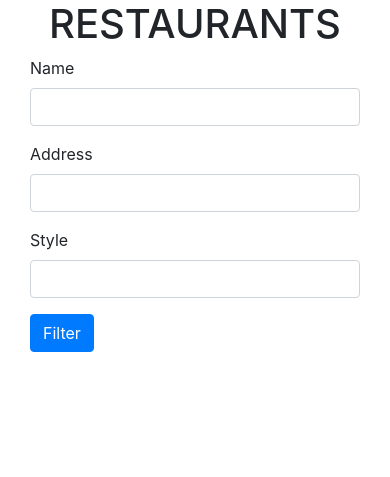
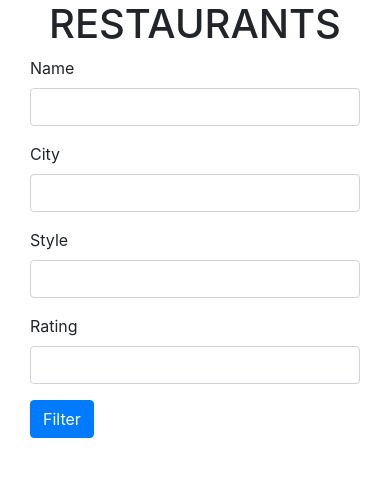
Before and after one commit to Monesco/restaurantsapp, a Flask app: page /restaurants in a window 390 px wide. Shown: the part 56-533 px from the top of the page. Run offline with Flask 3, Linux system fonts and the light colour scheme; some libraries are stand-ins or nearby versions.

Commit message:
Add files via upload

```diff
--- a/website/templates/add_restaurant.html
+++ b/website/templates/add_restaurant.html
@@ -15,6 +15,9 @@
         </div>
         <div class="form-group">
             {{ form.rating.label }} {{ form.rating(class="form-control") }}
+        </div>
+        <div class="form-group">
+            {{ form.totalReviews.label }} {{ form.totalReviews(class="form-control") }}
         </div>
         <div class="form-group">
             {{ form.address_line_1.label }} {{ form.address_line_1(class="form-control") }}
--- a/website/templates/restaurants.html
+++ b/website/templates/restaurants.html
@@ -3,7 +3,7 @@
 
 {% block content %}
   <div class="container-fluid">
-    <h1 align="center">RESTAURANTS</h1>
+    <h1 align ="center">RESTAURANTS</h1>
     <div class="row">
       <div class="col-md-4">
         <form method="GET">
@@ -12,12 +12,16 @@
             <input type="text" class="form-control" id="name" name="name" value="{{ request.args.get('name', '') }}">
           </div>
           <div class="form-group">
-            <label for="address">Address</label>
-            <input type="text" class="form-control" id="address" name="address" value="{{ request.args.get('address', '') }}">
+            <label for="city">City</label>
+            <input type="text" class="form-control" id="city" name="city" value="{{ request.args.get('city', '') }}">
           </div>
           <div class="form-group">
             <label for="style">Style</label>
             <input type="text" class="form-control" id="style" name="style" value="{{ request.args.get('style', '') }}">
+          </div>
+          <div class="form-group">
+            <label for="rating">Rating</label>
+            <input type="text" class="form-control" id="rating" name="rating" value="{{ request.args.get('rating', '') }}">
           </div>
           <button type="submit" class="btn btn-primary">Filter</button>
         </form>
@@ -25,6 +29,10 @@
       <div class="col-md-8">
         <div class="row">
           {% for restaurant in restaurants %}
+            {% if restaurant.name == request.args.get('name', '') or request.args.get('name', '')==""%}
+            {% if restaurant.city == request.args.get('city', '') or request.args.get('city', '')==""%}
+            {% if restaurant.style == request.args.get('style', '') or request.args.get('style', '')==""%}
+            {% if restaurant.rating >= request.args.get('rating', '') | int or request.args.get('rating', '')==""%}
             <div class="col-md-4">
               <div class="card">
                 <div class="card-body">
@@ -38,6 +46,10 @@
                 </ul>
               </div>
             </div>
+            {%endif%}
+            {%endif%}
+            {%endif%}
+            {%endif%}
           {% endfor %}
         </div>
       </div>
```
Also changed, not shown: website/templates/home.html (+17 -1 lines).
